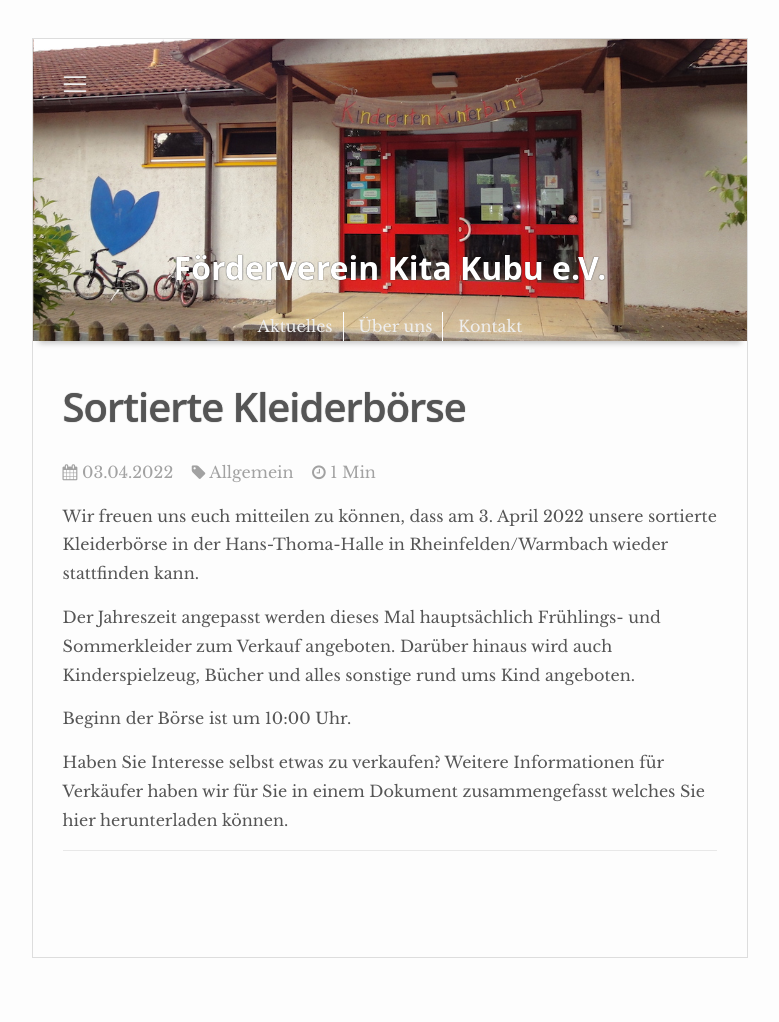
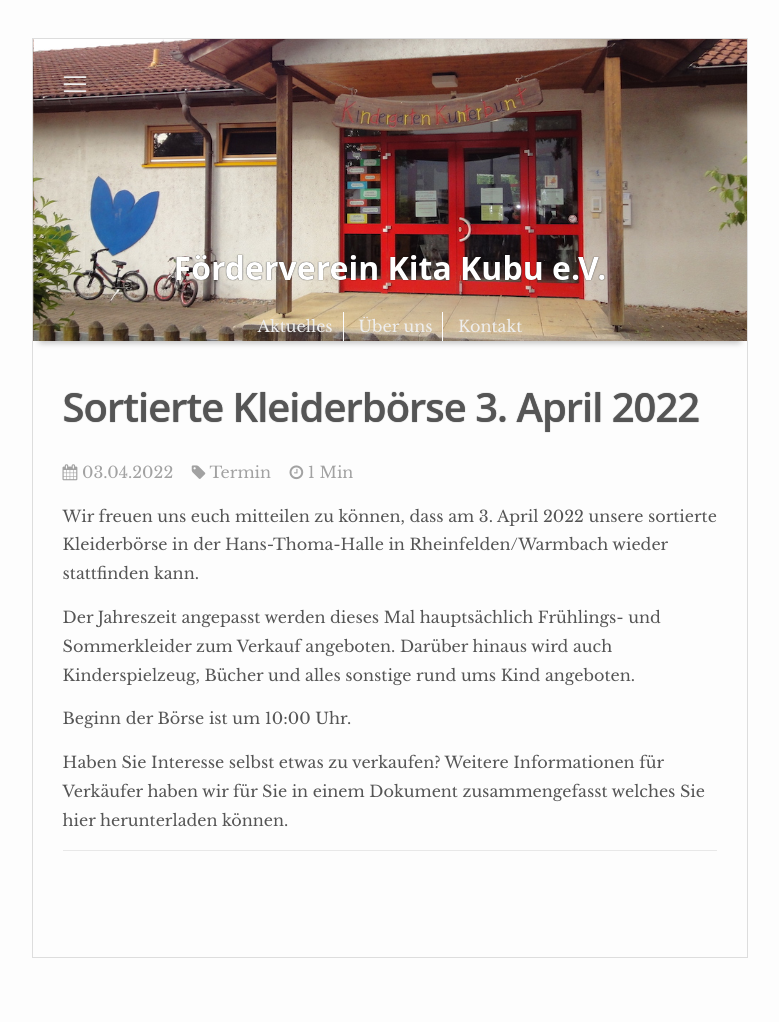
Before and after one commit to fv-kubu/fv-kubu, a Jekyll site: the page built from _posts/2022-04-03-ankuendigung-kleiderboerse-fruehjahr-2022.md, in a window 1280 px wide. Shown: the whole page, without its empty margins (250-1029 px from the left). Built offline with Jekyll 4.4.1, drawn with Linux system fonts in a browser that asks for light colours; nearby versions of some CDN libraries.

Commit message:
Update Termin

```diff
--- a/_posts/2022-04-03-ankuendigung-kleiderboerse-fruehjahr-2022.md
+++ b/_posts/2022-04-03-ankuendigung-kleiderboerse-fruehjahr-2022.md
@@ -1,8 +1,8 @@
 ---
 layout: post
-title: Sortierte Kleiderbörse
-description: Sortierte Kleiderbörse in der Hans-Thoma-Halle Warmbach in Rheinfelden am 4. April 2022.
-categories: allgemein
+title: Sortierte Kleiderbörse 3. April 2022
+description: Sortierte Kleiderbörse in der Hans-Thoma-Halle Warmbach in Rheinfelden am 3. April 2022.
+categories: termin
 ---
 
 Wir freuen uns euch mitteilen zu können, dass am 3. April 2022 unsere sortierte Kleiderbörse in der Hans-Thoma-Halle in Rheinfelden/Warmbach wieder stattfinden kann.
```
